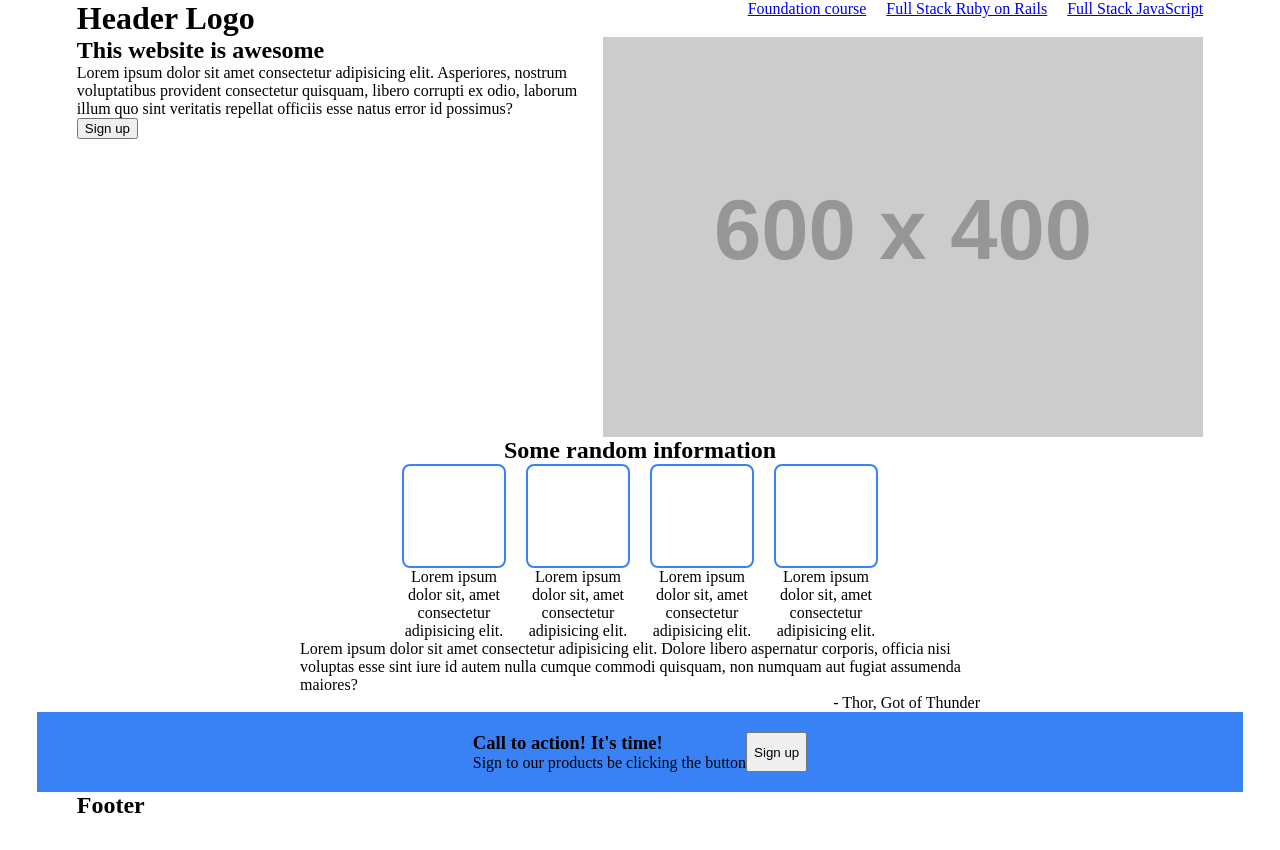
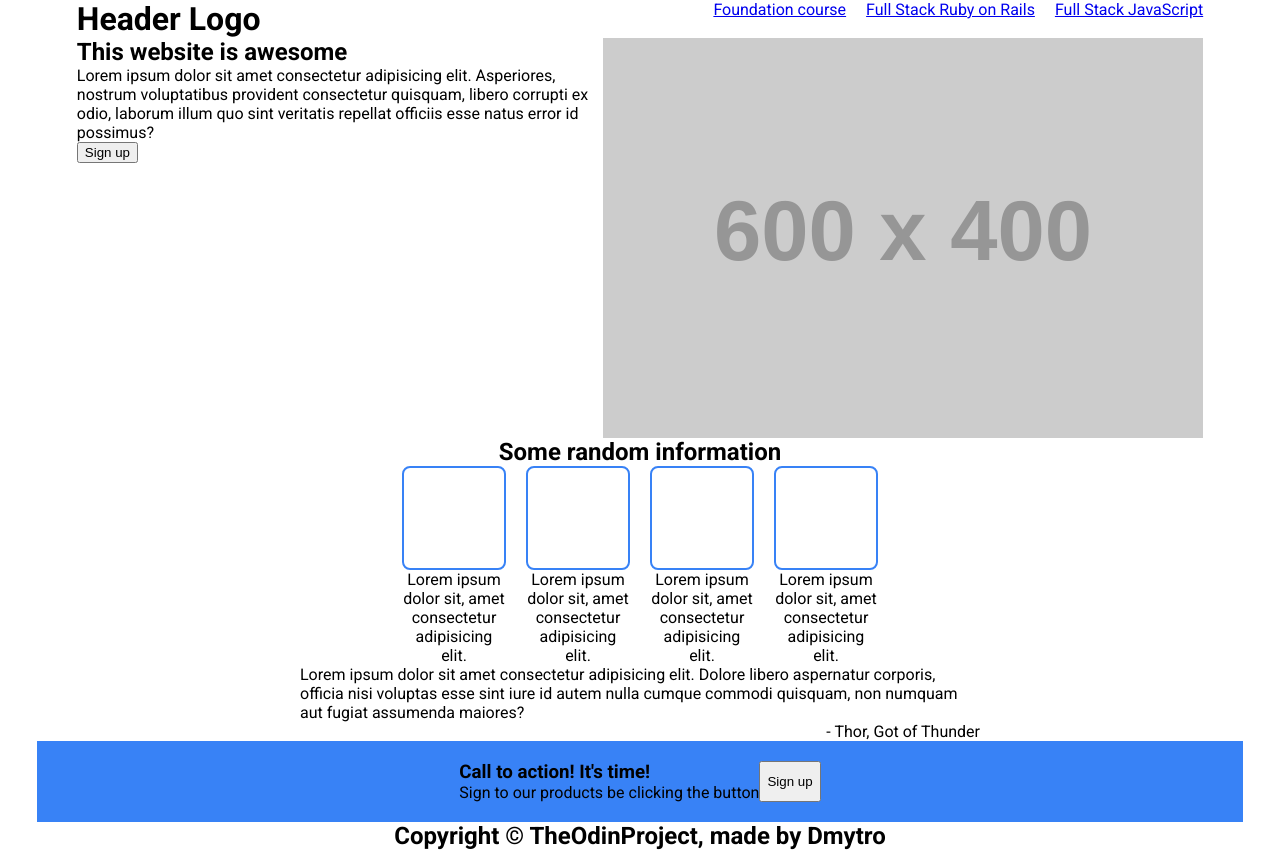
Before and after one commit to dimaspirit/odin-landing-page, a plain HTML site: page index.html in a window 1280 px wide. Before the commit the page ends 819 px from the top, so only its background shows below. Drawn offline with Linux system fonts and the light colour scheme; placeholder pictures from the web are drawn by us.

Commit message:
feat: Add Roboto font and update styles

```diff
--- a/index.html
+++ b/index.html
@@ -5,6 +5,9 @@
   <meta name="viewport" content="width=device-width, initial-scale=1.0">
   <title>Portfolio project</title>
   <link rel="stylesheet" href="styles.css">
+  <link rel="preconnect" href="https://fonts.googleapis.com">
+<link rel="preconnect" href="https://fonts.gstatic.com" crossorigin>
+<link href="https://fonts.googleapis.com/css2?family=Roboto:ital,wght@0,100..900;1,100..900&display=swap" rel="stylesheet">
 </head>
 <body>
   <div class="wrapper top">
@@ -82,9 +85,7 @@
   </div>
 
   <div class="wrapper footer">
-    <div class="container footer">
-      <h2>Footer</h2>
-    </div>
+    <h2>Copyright &copy TheOdinProject, made by Dmytro</h2>
   </div>
 </body>
 </html>
--- a/styles.css
+++ b/styles.css
@@ -5,6 +5,20 @@
 *::before,
 *::after {
   box-sizing: border-box;
+}
+
+html {
+  font-family: "Roboto", sans-serif;
+  font-optical-sizing: auto;
+  font-style: normal;
+  font-weight: 400;
+  font-variation-settings:
+  "wdth" 100;
+  font-size: 16px;
+}
+
+a {
+  font-family: inherit;
 }
 
 .container {
@@ -80,3 +94,8 @@
   padding: 20px 40px;
   background-color: #3882f6;
 }
+
+/** FOOTER **/
+.footer {
+  text-align: center;
+}
```
